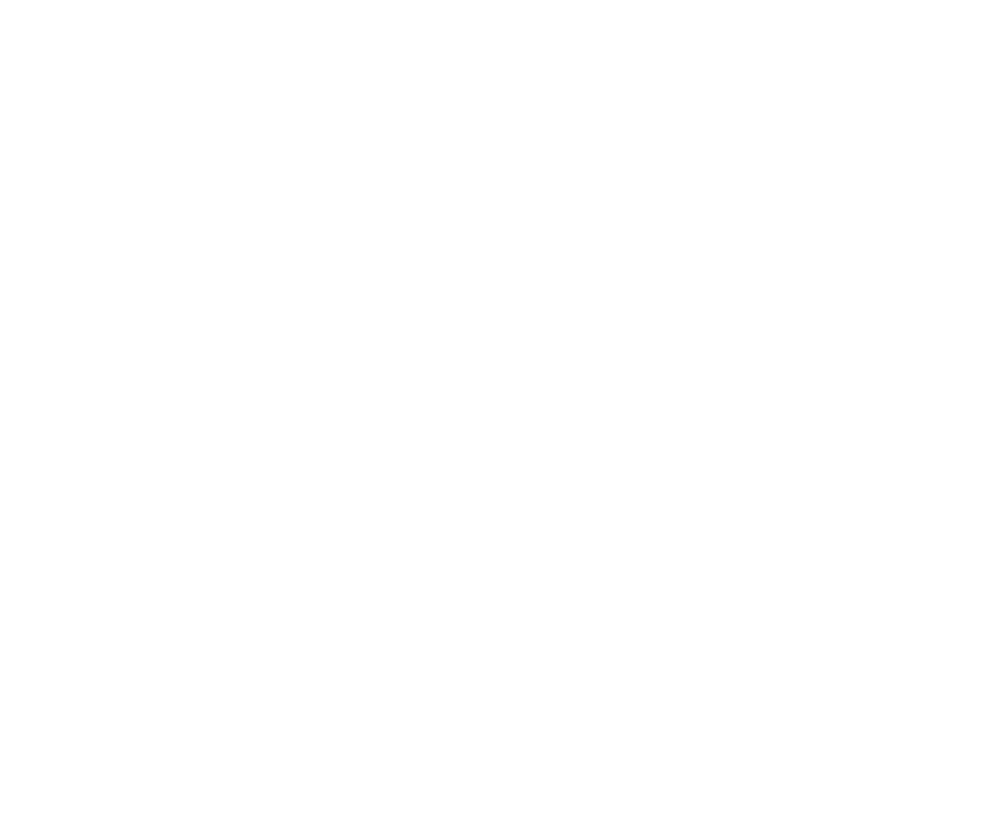
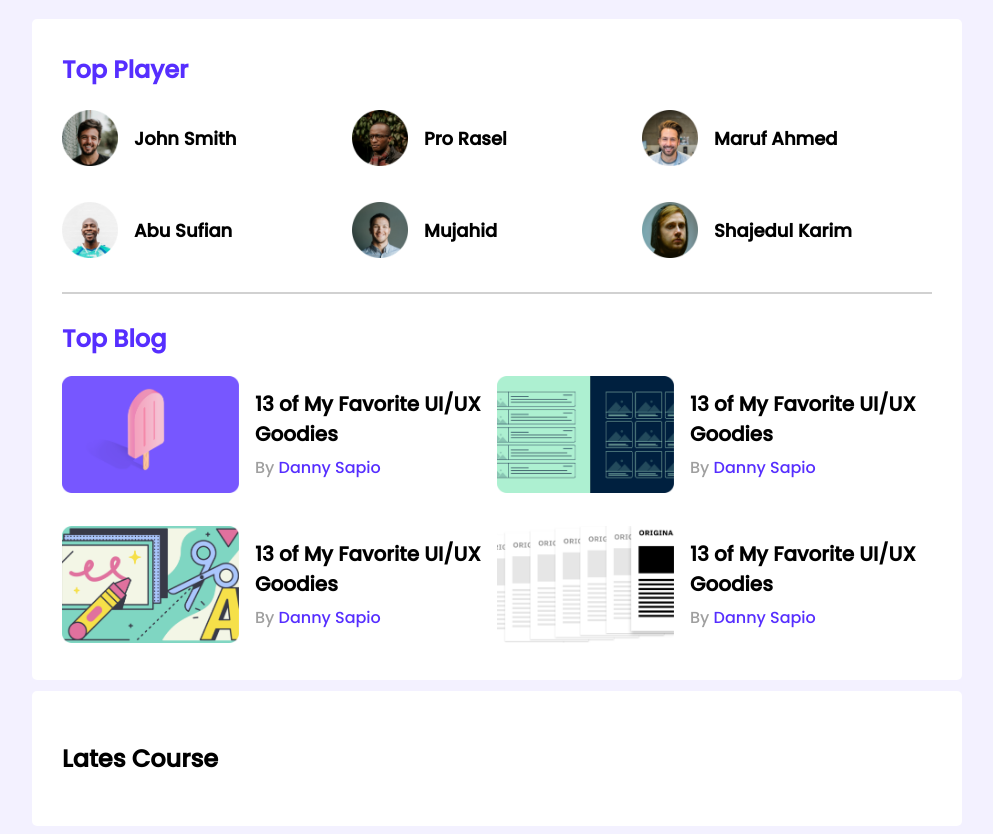
Before and after one commit to mariaisratjahan/leader-board-css3, a plain HTML site: page index.html in a window 1280 px wide. Shown: the whole page, without its empty margins (143-1136 px from the left). Before the commit the page ends 800 px from the top, so only its background shows below. Drawn offline with Linux system fonts and the light colour scheme.

Commit message:
first section done

```diff
--- a/index.html
+++ b/index.html
@@ -5,8 +5,96 @@
     <meta http-equiv="X-UA-Compatible" content="IE=edge">
     <meta name="viewport" content="width=device-width, initial-scale=1.0">
     <title>Document</title>
+    <!-- stylesheet -->
+    <link rel="stylesheet" href="style/style.css">
 </head>
 <body>
+    <header>
+
+    </header>
+    <main>
+        <section class="container">
+            <!-- top players and blogs -->
+           <div class="top-players">
+            <h2 class="section-title">Top Player</h2>
+            <div class="players">
+                <div class="player">
+                    <img src="images/players/player-1.png" alt="">
+                    <h3 class="player-name" >John Smith</h3>
+                </div>
+                <div class="player">
+                    <img src="images/players/player-2.png" alt="">
+                    <h3 class="player-name" >Pro Rasel</h3>
+                </div>
+                <div class="player">
+                    <img src="images/players/player-3.png" alt="">
+                    <h3 class="player-name" >Maruf Ahmed</h3>
+                </div>
+                <div class="player">
+                    <img src="images/players/player-4.png" alt="">
+                    <h3 class="player-name" >Abu Sufian</h3>
+                </div>
+                <div class="player">
+                    <img src="images/players/player-5.png" alt="">
+                    <h3 class="player-name" >Mujahid</h3>
+                </div>
+                <div class="player">
+                    <img src="images/players/player-6.png" alt="">
+                    <h3 class="player-name" >Shajedul Karim</h3>
+                </div>
+            </div>
+           </div>
+           <hr>
+           <div class="top-blogs">
+               <h2 class="section-title">Top Blog</h2>
+               <div class="blog">
+                <article class="blogs">
+                    <div class="blog-img">
+                        <img src="images/blogs/blog-1.png" alt="">
+                     </div>
+                    <div class="blog-content">
+                        <h3>13 of My Favorite
+                         UI/UX Goodies</h3>
+                        <p class="author">By <a href="">Danny Sapio</a></p>
+                    </div>
+                </article>
+                <article class="blogs">
+                    <div class="blog-img">
+                        <img src="images/blogs/blog-2.png" alt="">
+                     </div>
+                    <div class="blog-content">
+                        <h3>13 of My Favorite
+                         UI/UX Goodies</h3>
+                        <p class="author">By <a href="">Danny Sapio</a></p>
+                    </div>
+                </article>
+                <article class="blogs">
+                    <div class="blog-img">
+                        <img src="images/blogs/blog-3.png" alt="">
+                     </div>
+                    <div class="blog-content">
+                        <h3>13 of My Favorite
+                         UI/UX Goodies</h3>
+                        <p class="author">By <a href="">Danny Sapio</a></p>
+                    </div>
+                </article>
+                <article class="blogs">
+                    <div class="blog-img">
+                        <img src="images/blogs/blog-4.png" alt="">
+                     </div>
+                    <div class="blog-content">
+                        <h3>13 of My Favorite
+                         UI/UX Goodies</h3>
+                        <p class="author">By <a href="">Danny Sapio</a></p>
+                    </div>
+                </article>
+               </div>
+           </div>
+        </section>
+        <section class="container">
+            <h2>Lates Course</h2>
+        </section>
+    </main>
 
 </body>
 </html>
--- /dev/null
+++ b/style/style.css
@@ -0,0 +1,85 @@
+/* fonts */
+@import url('https://fonts.googleapis.com/css2?family=Poppins:wght@500&display=swap');
+/* common styles or utilities */
+body{
+    background: #F3F1FF;
+    font-family: 'Poppins', sans-serif;
+
+}
+main{
+    display: flex;
+    flex-direction: column;
+    align-items: center;
+}
+.container{
+    background: #FFFFFF;
+    width: 870px;
+    padding:30px;
+    border-radius: 5px;
+    margin-top: 11px;
+}
+hr{
+    border: 1px solid #D1D1D1;
+    margin-bottom: 27px;
+
+}
+
+/* top player styles */
+.top-players{
+    margin-bottom: 30px;
+}
+.section-title{
+    color: #562EFF;
+    font-size: 24px;
+    margin-top: 3px;
+}
+.players{
+    display: grid;
+    grid-template-columns: repeat(3, 1fr);
+    grid-row-gap:29px;
+}
+.player{
+    display: flex;
+    align-items: center;
+}
+.player img{
+    height:56px;
+    width:56px;
+}
+.player-name{
+   margin-left:16px;
+   font-size:18px;
+
+}
+/* top blog styles */
+.blog{
+    display: grid;
+    grid-template-columns: repeat(2, 1fr);
+    grid-row-gap:26px;
+}
+.blogs{
+    display: flex;
+    align-items: center;
+}
+.blog-img img{
+    width: 177px;
+    height: 117px;
+
+}
+.blog-content{
+    margin-left: 16px;
+}
+.blog-content h3{
+    font-size: 20px;
+    margin: 0;
+}
+.blog-content p{
+    color: #9F9F9F;
+    font-size: 16px;
+    margin: 6px 0;
+
+}
+.blog-content a{
+    color: #562EFF;
+    text-decoration: none;
+}
```
